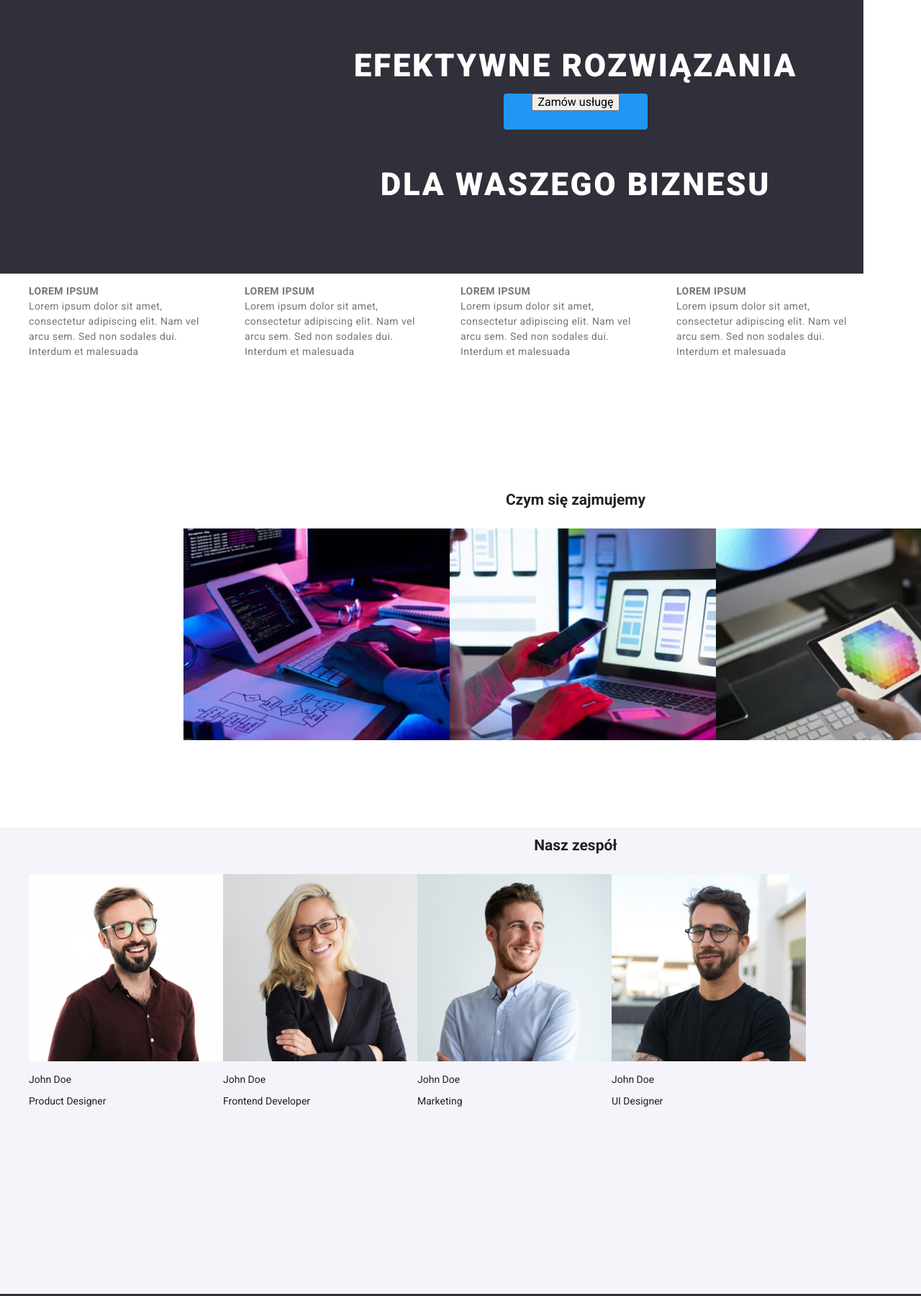
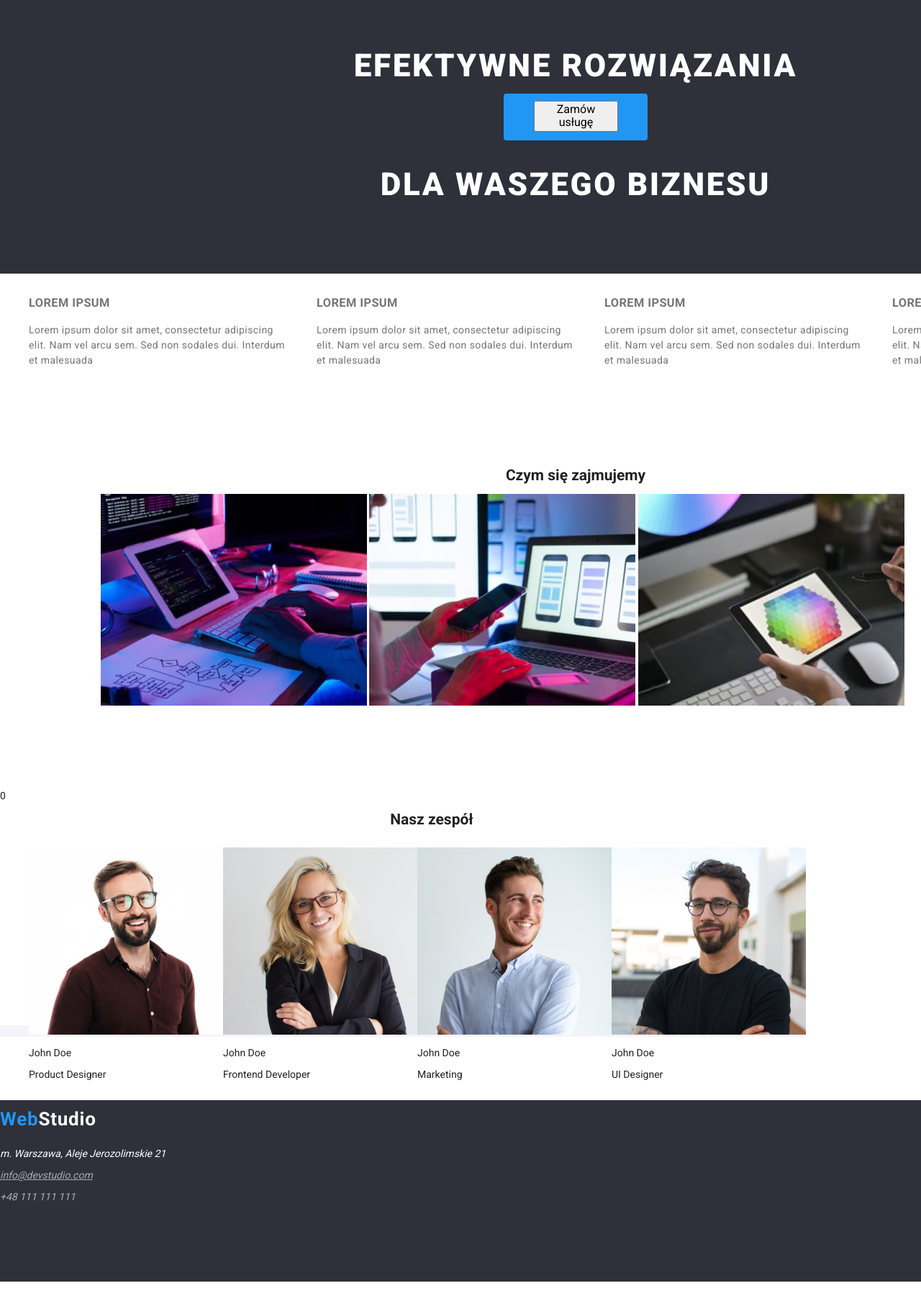
Before and after one commit to MariuszZiental/goit-markup-hw-03, a plain HTML site: page index.html in a window 1280 px wide. Shown: the part 300-2100 px from the top of the page at 72% size. Drawn offline with nearby package versions, Linux system fonts and the light colour scheme.

Commit message:
hw3 update3

```diff
--- a/css/styles.css
+++ b/css/styles.css
@@ -52,6 +52,7 @@ h2 {
 h3 {
   text-align: left;
 }
+
 /*navbar and links start*/
 
 .navbar {
@@ -79,13 +80,12 @@ h3 {
 }
 
 .nav-list {
-  display:inline-flex;
+  display: inline-flex;
   align-items: center;
-
 }
 
 .nav-link-box li {
-  display:inline-flex;
+  display: inline-flex;
 }
 
 .contact-link-box li {
@@ -144,66 +144,60 @@ a.bottom-link:focus {
 /*Main start */
 
 .big-black-box {
-  display: flex;
+  display: inline-block;
+  width: 1600px;
   height: 600px;
   top: 80px;
   background: var(--black-box-color);
 }
-.biggest-text {
-  display: inline-flex;
-}
-.studio-button {
-  display:inline-flex
+.bigest-text {
+  margin: 200px 452px 280px 452px;
 }
 
 /*button main page start*/
 
-.main-page-button {
-  position: absolute;
-  width: 200px;
-  height: 50px;
-  left: 700px;
-  top: 430px;
-
-  cursor: pointer;
-  display: inline-block;
-  align-items: center;
-  text-align: center;
+.studio-button {
+  padding: 10px 41px 10px 42px;
+  margin: 350px 700px 200px 700px;
   letter-spacing: 0.06em;
-  background: var(--brand-color);
   border-radius: 4px;
   font-size: 16px;
-  line-height: 1, 87em;
-  color: var(--logo-white-font-color);
+  line-height: 1.87em;
+  background-color: var(--brand-color);
+  text-decoration-color: var(--logo-white-font-color);
+  cursor: pointer;
 }
 
+.bigest-text .studio-button {
+
+}
 /*button end*/
 
 /*our-strengths start*/
 
 .our-strengths {
-  font-family: "Roboto";
+  width: 1600px;
+  display: inline-flex;
+  justify-content: center;
   line-height: 1.5em;
   letter-spacing: 0.03em;
   text-decoration: none;
   color: var(--secondary-font-color);
 }
 
-.our-strengths {
-  display: inline-flex;
-}
 /*workscope start*/
 
 .workscope {
-  position: absolute;
-  width: 1170px;
-  height: 386px;
-  left: 215px;
-  top: 969px;
+  align-items: center;
+  display: inline-block;
+  width: 1600px;
+  padding: 100px;
+  margin-top: 10px;
 }
 
-.list-of-workscope {
+.list-of-activities li {
   display: inline-flex;
+  justify-content: space-between;
 }
 
 /*workscope end*/
@@ -211,7 +205,7 @@ a.bottom-link:focus {
 /*our-crew start*/
 
 .our-crew {
-  position: absolute;
+  align-items: center;
   width: 1600px;
   height: 648px;
   left: 0px;
@@ -229,7 +223,7 @@ a.bottom-link:focus {
 /*footer start*/
 
 .little-black-box {
-  position: absolute;
+  display: inline-block;
   text-decoration: none;
 
   height: 252px;
@@ -283,19 +277,48 @@ only portfolio styles start
 /*projects start*/
 
 .projects-box {
-  display: inline;
+  padding-bottom: 40px;
 }
 
 .first-line-of-projects {
   display: flex;
 }
+.projects-1img {
+  display: block;
+}
+.projects-2img {
+  display: block;
+}
+.projects-3img {
+  display: block;
+}
+
 
 .second-line-of-projects {
   display: flex;
 }
+.project-block {
+  display: block;
+}
+.projects-5img {
+  display: block;
+}
+.projects-6img {
+  display: block;
+}
+
 
 .third-line-of-projects {
   display: flex;
 }
+.projects-7img {
+  display: block;
+}
+.projects-8img {
+  display: block;
+}
+.projects-9img {
+  display: block;
+}
 
 /*projects end*/
--- a/index.html
+++ b/index.html
@@ -65,44 +65,44 @@
           <div class="bigest-text">
             <h1>efektywne rozwiązania dla waszego biznesu</h1>
           </div>
-          <div class="main-page-button">
+          <div class="studio-button">
             <button type="button">Zamów usługę</button>
           </div>
         </div>
 
-        <div class="our-strengths">
-          <ul class="os1">
-            <li><strong>LOREM IPSUM</strong></li>
+        <span class="our-strengths">
+          <ul>
+            <li><h3>LOREM IPSUM</h3></li>
             <li>
               Lorem ipsum dolor sit amet, consectetur adipiscing elit. Nam vel
               arcu sem. Sed non sodales dui. Interdum et malesuada
             </li>
           </ul>
-          <ul class="os2">
-            <li><strong>LOREM IPSUM</strong></li>
+          <ul class="os">
+            <li><h3>LOREM IPSUM</h3></li>
             <li>
               Lorem ipsum dolor sit amet, consectetur adipiscing elit. Nam vel
               arcu sem. Sed non sodales dui. Interdum et malesuada
             </li>
           </ul>
-          <ul class="os3">
-            <li><strong>LOREM IPSUM</strong></li>
+          <ul class="os">
+            <li><h3>LOREM IPSUM</h3></li>
             <li>
               Lorem ipsum dolor sit amet, consectetur adipiscing elit. Nam vel
               arcu sem. Sed non sodales dui. Interdum et malesuada
             </li>
           </ul>
-          <ul class="os4">
-            <li><strong>LOREM IPSUM</strong></li>
+          <ul class="os">
+            <li><h3>LOREM IPSUM</h3></li>
             <li>
               Lorem ipsum dolor sit amet, consectetur adipiscing elit. Nam vel
               arcu sem. Sed non sodales dui. Interdum et malesuada
             </li>
           </ul>
-        </div>
-        <div class="workscope">
+        </span>
+        <span class="workscope">
           <h2>Czym się zajmujemy</h2>
-          <ul class="list-of-workscope">
+          <ul class="list-of-activities">
             <li>
               <img
                 alt="programer-working-his-desk-office"
@@ -128,9 +128,9 @@
               />
             </li>
           </ul>
-        </div>
+        </span>0
 
-        <div class="our-crew">
+        <span class="our-crew">
           <h2>Nasz zespół</h2>
           <ul class="list-of-our-crew">
             <li>
@@ -174,7 +174,7 @@
               <p>UI Designer</p>
             </li>
           </ul>
-        </div>
+        </span>
       </main>
       <footer class="little-black-box">
         <a href="./index.html" class="bottom-brand-link"
```
Also changed, not shown: portfolio.html (+22 -24 lines).
